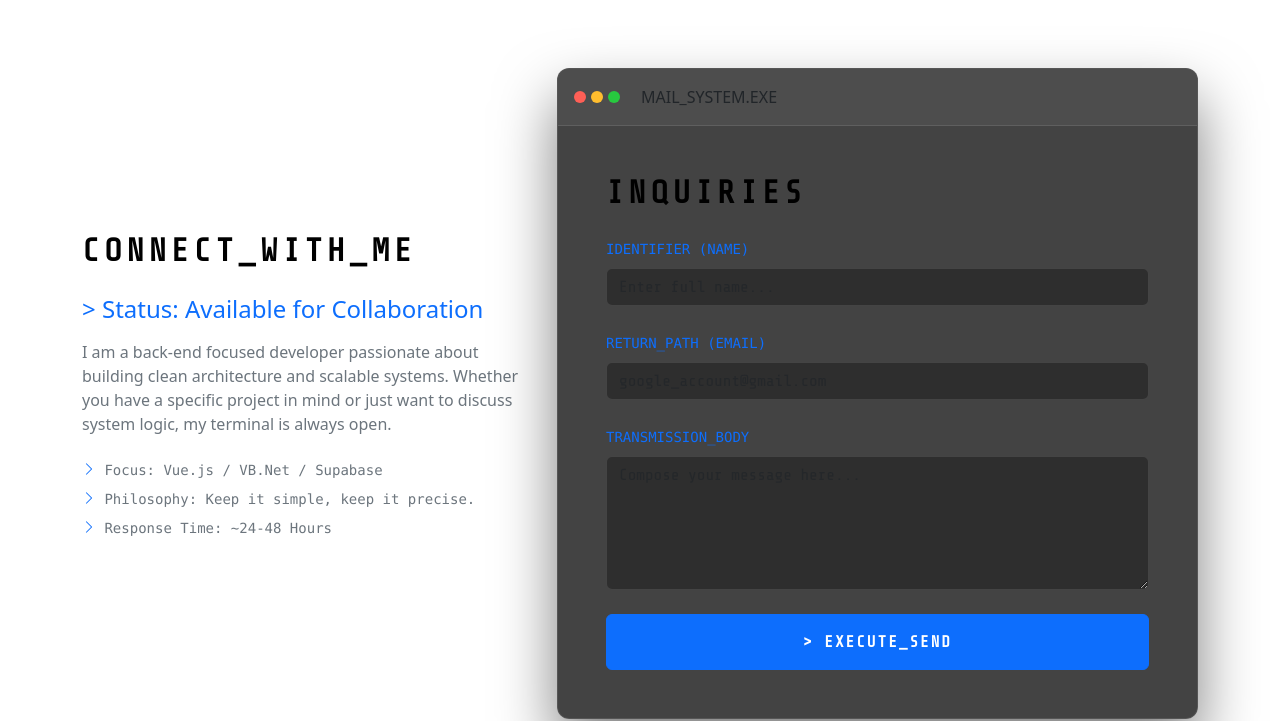
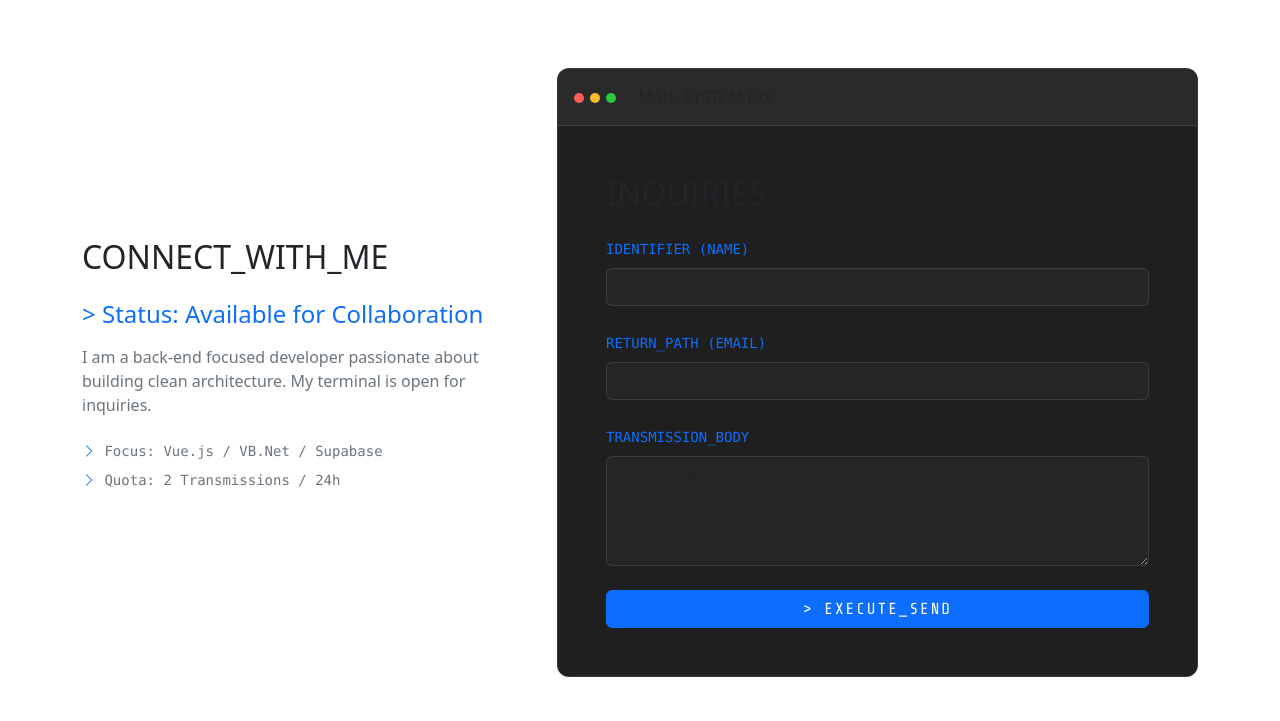
Before and after one commit to JMGadia/CV_Profile, a Vue app: page /home in a window 1280 px wide. Shown: the part 2908-3629 px from the top of the page. Built offline with nearby package versions, Linux system fonts and the light colour scheme; sample sign-in values are in the browser's storage.

Commit message:
fixed Punctuations and security stuffs

```diff
--- a/src/components/Inquiry.vue
+++ b/src/components/Inquiry.vue
@@ -1,26 +1,48 @@
 <template>
-  <section id="inquiries" class="inquiries-section py-5 mt-5" ref="inquiryRef">
+  <section id="inquiries" class="inquiries-section py-5 mt-md-5" ref="inquiryRef">
     <div class="container">
+      <Transition name="fade">
+        <div v-if="showLimitModal" class="terminal-modal-overlay">
+          <div class="terminal-modal-card">
+            <div class="terminal-header d-flex align-items-center p-2">
+              <div class="terminal-dots">
+                <span class="dot red" @click="showLimitModal = false"></span>
+              </div>
+              <div class="terminal-title ms-2">SYSTEM_SECURITY_ALERT</div>
+            </div>
+            <div class="p-4 text-center">
+              <i class="bi bi-exclamation-triangle-fill text-warning display-4 mb-3"></i>
+              <h4 class="font-monospace text-white">TRANSMISSION_DENIED</h4>
+              <p class="text-secondary small font-monospace">
+                Reason: Daily transmission quota exceeded (2/2). <br />
+                Please wait 24 hours before attempting a new handshake.
+              </p>
+              <button
+                @click="showLimitModal = false"
+                class="btn btn-outline-primary tech-btn btn-sm mt-3"
+              >
+                > ACKNOWLEDGE
+              </button>
+            </div>
+          </div>
+        </div>
+      </Transition>
+
       <div class="row align-items-center">
         <div class="col-lg-5 mb-5 mb-lg-0 scroll-reveal" :class="{ 'animate-in': isVisible }">
           <h2 class="section-title mb-4">CONNECT_WITH_ME</h2>
           <div class="intro-text">
             <h4 class="text-primary mb-3">> Status: Available for Collaboration</h4>
             <p class="text-secondary mb-4">
-              I am a back-end focused developer passionate about building clean architecture and
-              scalable systems. Whether you have a specific project in mind or just want to discuss
-              system logic, my terminal is always open.
+              I am a back-end focused developer passionate about building clean architecture. My
+              terminal is open for inquiries.
             </p>
             <ul class="list-unstyled font-monospace small text-secondary">
               <li class="mb-2">
                 <i class="bi bi-chevron-right text-primary"></i> Focus: Vue.js / VB.Net / Supabase
               </li>
               <li class="mb-2">
-                <i class="bi bi-chevron-right text-primary"></i> Philosophy: Keep it simple, keep it
-                precise.
-              </li>
-              <li class="mb-2">
-                <i class="bi bi-chevron-right text-primary"></i> Response Time: ~24-48 Hours
+                <i class="bi bi-chevron-right text-primary"></i> Quota: 2 Transmissions / 24h
               </li>
             </ul>
           </div>
@@ -28,20 +50,19 @@
 
         <div class="col-lg-7 scroll-reveal delay-1" :class="{ 'animate-in': isVisible }">
           <div class="terminal-card">
-            <div class="terminal-header d-flex align-items-center p-3">
+            <div class="terminal-header d-flex align-items-center p-2 p-md-3">
               <div class="terminal-dots">
                 <span class="dot red"></span>
                 <span class="dot yellow"></span>
                 <span class="dot green"></span>
               </div>
-              <div class="terminal-title ms-3">MAIL_SYSTEM.EXE</div>
+              <div class="terminal-title ms-2 ms-md-3">MAIL_SYSTEM.EXE</div>
             </div>
 
-            <div class="p-4 p-md-5">
-              <h2 class="section-title mb-4">INQUIRIES</h2>
-
+            <div class="terminal-body p-4 p-md-5">
+              <h2 class="form-heading mb-3 mb-md-4">INQUIRIES</h2>
               <form @submit.prevent="sendEmail" class="inquiry-form">
-                <div class="mb-4">
+                <div class="mb-3 mb-md-4">
                   <label class="form-label text-primary small font-monospace"
                     >IDENTIFIER (NAME)</label
                   >
@@ -53,8 +74,7 @@
                     required
                   />
                 </div>
-
-                <div class="mb-4">
+                <div class="mb-3 mb-md-4">
                   <label class="form-label text-primary small font-monospace"
                     >RETURN_PATH (EMAIL)</label
                   >
@@ -62,11 +82,10 @@
                     v-model="formData.email"
                     type="email"
                     class="form-control tech-input"
-                    placeholder="google_account@gmail.com"
+                    placeholder="email@example.com"
                     required
                   />
                 </div>
-
                 <div class="mb-4">
                   <label class="form-label text-primary small font-monospace"
                     >TRANSMISSION_BODY</label
@@ -74,17 +93,15 @@
                   <textarea
                     v-model="formData.message"
                     class="form-control tech-input"
-                    rows="5"
-                    placeholder="Compose your message here..."
+                    rows="4"
+                    placeholder="Compose message..."
                     required
                   ></textarea>
                 </div>
-
                 <button type="submit" class="btn btn-primary w-100 tech-btn" :disabled="isSending">
                   <span v-if="!isSending">> EXECUTE_SEND</span>
                   <span v-else>TRANSMITTING...</span>
                 </button>
-
                 <p
                   v-if="statusMsg"
                   class="mt-4 text-center font-monospace small"
@@ -111,39 +128,58 @@ const isSending = ref(false)
 const statusMsg = ref('')
 const statusClass = ref('')
 const formData = ref({ name: '', email: '', message: '' })
+const showLimitModal = ref(false)
 
-// Intersection Observer for Scroll Animation
 onMounted(() => {
   const observer = new IntersectionObserver(
     (entries) => {
-      if (entries[0].isIntersecting) {
-        isVisible.value = true
-      }
+      if (entries[0].isIntersecting) isVisible.value = true
     },
-    { threshold: 0.2 },
+    { threshold: 0.1 },
   )
   if (inquiryRef.value) observer.observe(inquiryRef.value)
 })
 
 const sendEmail = () => {
-  isSending.value = true
+  const now = Date.now()
+  const oneDay = 24 * 60 * 60 * 1000
 
-  // Accessing hidden variables
-  const SERVICE_ID = import.meta.env.VITE_EMAILJS_SERVICE_ID
-  const TEMPLATE_ID = import.meta.env.VITE_EMAILJS_TEMPLATE_ID
-  const PUBLIC_KEY = import.meta.env.VITE_EMAILJS_PUBLIC_KEY
+  // 1. Get existing timestamps or create empty array
+  let sentTimestamps = JSON.parse(localStorage.getItem('sent_emails_log') || '[]')
 
-  const templateParams = {
-    from_name: formData.value.name,
-    from_email: formData.value.email,
-    message: formData.value.message,
+  // 2. Filter out timestamps older than 24 hours
+  sentTimestamps = sentTimestamps.filter((timestamp) => now - timestamp < oneDay)
+
+  // 3. Check if they already sent 2 emails in the last 24h
+  if (sentTimestamps.length >= 2) {
+    showLimitModal.value = true
+    statusMsg.value = 'ERROR: SECURITY_PROTOCOL_BLOCK - DAILY_LIMIT_REACHED'
+    statusClass.value = 'text-danger'
+    return
   }
 
+  isSending.value = true
+  statusMsg.value = 'CONNECTING_TO_SERVER...'
+
   emailjs
-    .send(SERVICE_ID, TEMPLATE_ID, templateParams, PUBLIC_KEY)
+    .send(
+      import.meta.env.VITE_EMAILJS_SERVICE_ID,
+      import.meta.env.VITE_EMAILJS_TEMPLATE_ID,
+      {
+        from_name: formData.value.name,
+        from_email: formData.value.email,
+        message: formData.value.message,
+      },
+      import.meta.env.VITE_EMAILJS_PUBLIC_KEY,
+    )
     .then(() => {
       statusMsg.value = 'SUCCESS: Transmission complete.'
       statusClass.value = 'text-primary'
+
+      // 4. Log the success timestamp
+      sentTimestamps.push(Date.now())
+      localStorage.setItem('sent_emails_log', JSON.stringify(sentTimestamps))
+
       formData.value = { name: '', email: '', message: '' }
     })
     .catch(() => {
@@ -157,54 +193,57 @@ const sendEmail = () => {
 </script>
 
 <style scoped>
-.inquiries-section {
-  background-color: var(--bs-body-bg);
-  min-height: 80vh;
+/* --- MODAL STYLES --- */
+.terminal-modal-overlay {
+  position: fixed;
+  top: 0;
+  left: 0;
+  width: 100%;
+  height: 100%;
+  background: rgba(0, 0, 0, 0.85);
+  display: flex;
+  align-items: center;
+  justify-content: center;
+  z-index: 10000;
+  backdrop-filter: blur(5px);
+}
+.terminal-modal-card {
+  background: #0a0a0a;
+  border: 1px solid var(--bs-warning);
+  border-radius: 8px;
+  width: 90%;
+  max-width: 400px;
+  box-shadow: 0 0 30px rgba(255, 193, 7, 0.2);
 }
 
-.section-title {
-  font-family: 'Share Tech Mono', monospace;
-  color: var(--bs-emphasis-color, #fff);
-  letter-spacing: 5px;
-  font-weight: bold;
+/* --- TRANSITIONS --- */
+.fade-enter-active,
+.fade-leave-active {
+  transition: opacity 0.3s ease;
+}
+.fade-enter-from,
+.fade-leave-to {
+  opacity: 0;
 }
 
-/* --- ANIMATION LOGIC --- */
-.scroll-reveal {
-  opacity: 0;
-  transform: translateY(50px);
-  transition: all 1s cubic-bezier(0.19, 1, 0.22, 1);
-}
-
-.scroll-reveal.animate-in {
-  opacity: 1;
-  transform: translateY(0);
-}
-
-.delay-1 {
-  transition-delay: 200ms;
-}
-
-/* --- TERMINAL STYLES --- */
+/* Existing Styles... */
 .terminal-card {
-  background: rgba(20, 20, 20, 0.8);
+  background: rgba(20, 20, 20, 0.95);
   border: 1px solid rgba(255, 255, 255, 0.1);
   border-radius: 12px;
   overflow: hidden;
-  box-shadow: 0 30px 60px rgba(0, 0, 0, 0.5);
 }
-
 .terminal-header {
   background: rgba(255, 255, 255, 0.05);
   border-bottom: 1px solid rgba(255, 255, 255, 0.1);
 }
-
 .dot {
-  width: 12px;
-  height: 12px;
+  width: 10px;
+  height: 10px;
   border-radius: 50%;
   display: inline-block;
-  margin-right: 5px;
+  margin-right: 6px;
+  cursor: pointer;
 }
 .red {
   background: #ff5f56;
@@ -215,31 +254,14 @@ const sendEmail = () => {
 .green {
   background: #27c93f;
 }
-
 .tech-input {
-  background: rgba(0, 0, 0, 0.3);
+  background: rgba(255, 255, 255, 0.03);
   border: 1px solid rgba(255, 255, 255, 0.1);
   color: #fff;
   font-family: 'Share Tech Mono', monospace;
 }
-
-.tech-input:focus {
-  background: rgba(var(--bs-primary-rgb), 0.05);
-  border-color: var(--bs-primary);
-  box-shadow: 0 0 15px rgba(var(--bs-primary-rgb), 0.2);
-  color: #fff;
-}
-
 .tech-btn {
   font-family: 'Share Tech Mono', monospace;
-  font-weight: bold;
-  padding: 15px;
   letter-spacing: 2px;
-  transition: all 0.3s ease;
-}
-
-.tech-btn:hover:not(:disabled) {
-  transform: translateY(-3px);
-  box-shadow: 0 10px 25px rgba(var(--bs-primary-rgb), 0.4);
 }
 </style>
```
